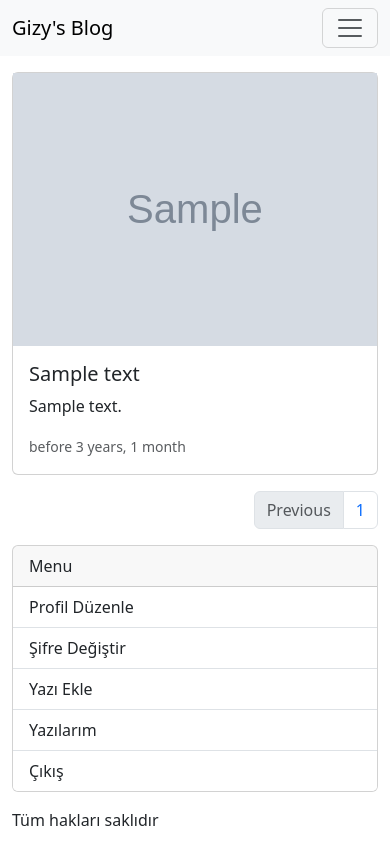
After one commit to atak-05/gizyBlog, a Django app: a page that uses templates/components/navbar.html in a window 390 px wide. The commit adds this page. Run offline with Django 4.2, Linux system fonts and the light colour scheme; tables that the repository leaves empty hold one stand-in row (values such as "Sample post"); grey boxes marked "Sample" are stand-in pictures; some libraries are stand-ins or nearby versions.

Commit message:
created category view

```diff
--- a/blog/models/text.py
+++ b/blog/models/text.py
@@ -15,7 +15,7 @@ class textModel(dataAbstractModel):
     # createdAtTime = models.DateTimeField(auto_now_add=True)# bu sayede her oluşturulan yazı için otomatik tarih oluşturulacak..
     # updatedAtTime = models.DateTimeField(auto_now=True) #her değiştirildiğinde değiştirildiğindeki tarih olacaktır.
     slug = AutoSlugField(populate_from='title', unique=True)
-    category = models.ManyToManyField(categoryModel,related_name='text')
+    category = models.ManyToManyField(categoryModel, related_name='text')
     author = models.ForeignKey(customUserModel, related_name='texts',on_delete=models.CASCADE)
     #many_to_many: bir alanı başka bir tablonun birden fazla alan ile ilişkilendiriyor.
     #foreign_keys:bir tabloyu bir başka tablo ile ilişkilendirmemesi sağlıyor.
--- /dev/null
+++ b/blog/templates/pages/category.html
@@ -0,0 +1,53 @@
+{% extends 'base.html' %}
+{% block title %} {{categoryName}} {% endblock %}
+
+
+{% block content%}
+  {% for text in texts %}
+  <div class="card mb-3">
+    <div class="row g-0">
+      <div class="col-md-4">
+        <img src=" {{text.image.url}} " class="img" alt="..." />
+      </div>
+      <div class="col-md-8">
+        <div class="card-body">
+          <h5 class="card-title">{{text.title}}</h5>
+          <p class="card-text">{{text.content |safe|truncatechars_html:100 }}</p>
+          <p class="card-text">
+            <small class="text-muted"
+              >before {{text.updatedAtTime|timesince}}
+            </small>
+          </p>
+        </div>
+      </div>
+    </div>
+  </div>
+  {% empty %}
+  <p>"have no anytext"</p>
+  {% endfor %}
+  <nav aria-label="Page navigation example">
+    <ul class="pagination justify-content-end">
+      {% if texts.has_previous %}
+      <li class="page-item">
+        <a class="page-link" href='?page={{texts.previous_page_number}}' tabindex="-1" aria-disabled="true" >Previous</a>
+      </li>
+      {%else%}
+      <li class="page-item disabled">
+        <a class="page-link" href='#' tabindex="-1" aria-disabled="true"
+          >Previous</a>
+      </li>
+      {% endif %}
+      <li class="page-item">
+        <a class="page-link" href="#"> {{texts.number}} </a>
+      </li>
+      {% if texts.has_next %}
+      <li class="page-item">
+        <a class="page-link" href='?page={{texts.next_page_number}}'>Next</a>
+      </li>
+      <li class="page-item">
+        <a class="page-link" href='?page= {{texts.paginator.num_pages}}''>End</a>
+      </li>
+      {% endif %}
+    </ul>
+  </nav>
+{% endblock %}
--- a/blog/urls.py
+++ b/blog/urls.py
@@ -1,9 +1,11 @@
 from django.urls import path
 from blog.views import (contact,
-                        home,)
+                        home,
+                        category,)
 
 # * config/urls içerisinden gelen istediğin cevabı burada blog için
 urlpatterns = [
     path('', home, name='home'),
     path('contact' , contact, name='contact'),
+    path('category/<slug:categorySlug>', category, name='category'),
 ]
--- a/blog/views/__init__.py
+++ b/blog/views/__init__.py
@@ -1,2 +1,3 @@
 from .contact import contact
 from .home import home
+from .category import category
--- /dev/null
+++ b/blog/views/category.py
@@ -0,0 +1,19 @@
+from django.shortcuts import render, get_object_or_404
+from blog.models import textModel
+from django.core.paginator import Paginator
+from blog.models import categoryModel
+
+#* urlsden gelen istediğin cevabı bu sayfada
+
+#* __init__.py sayfasına dahil etmeyi unutma!
+
+def category(request,categorySlug):
+    category = get_object_or_404(categoryModel, slug=categorySlug)
+    texts = category.text.order_by('-id') #ters ilişki text model içerisindeki M2M sayesinde yaptık. #
+    page = request.GET.get('page')
+    paginator = Paginator(texts, 1)
+    return render(request , 'pages/category.html', context={
+        'texts': paginator.get_page(page),
+        'categoryName': category.categoryName
+
+    })
--- a/templates/components/navbar.html
+++ b/templates/components/navbar.html
@@ -19,7 +19,7 @@
       <ul class="navbar-nav me-auto mb-2 mb-lg-0">
         {% for category in categories %}
         <li class="nav-item">
-          <a class="nav-link active" aria-current="page" href="#"
+          <a class="nav-link active" aria-current="page" href= "{% url 'category' categorySlug=category.slug %}"
             >{{category.categoryName}}</a
           >
         </li>
```
